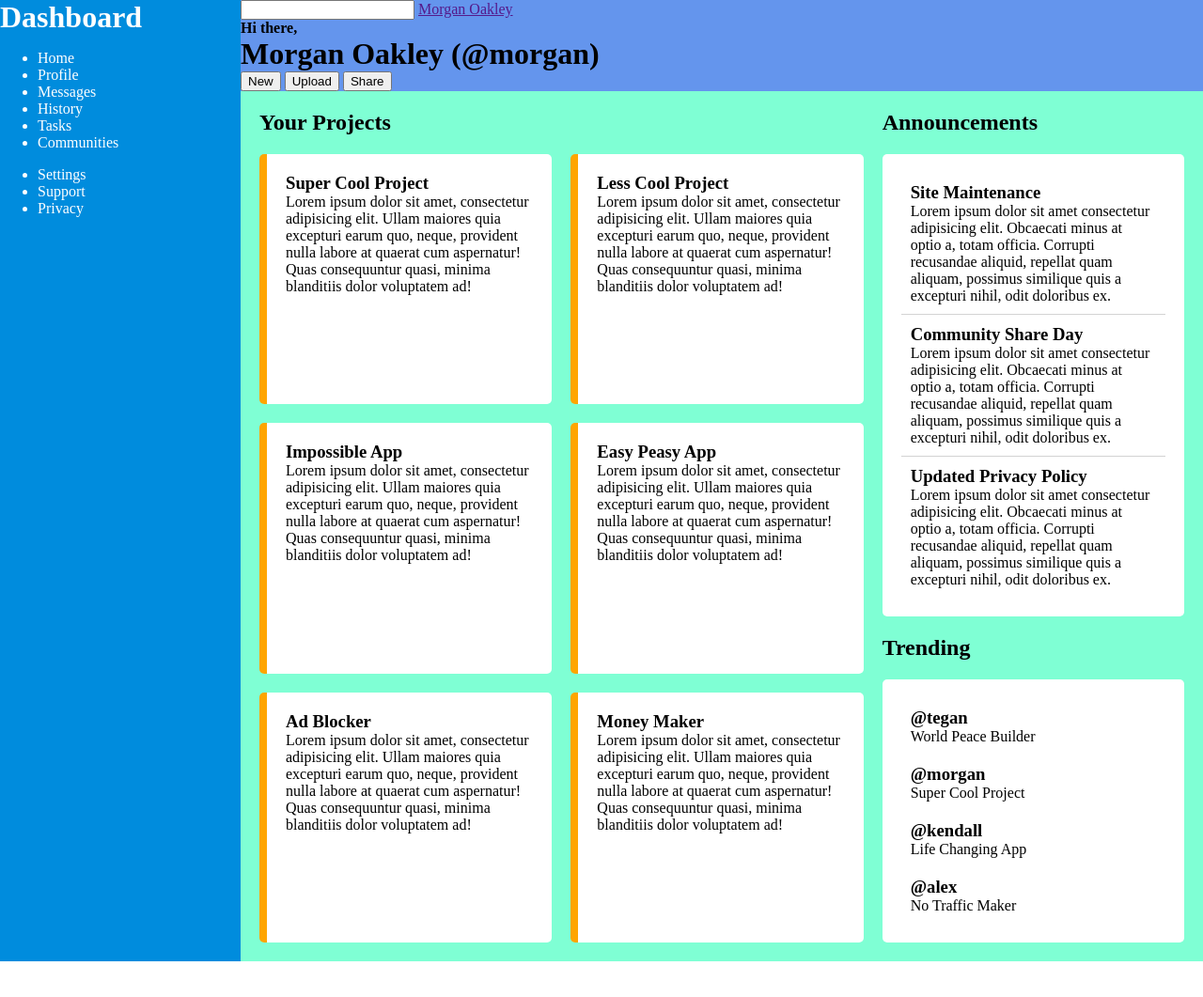
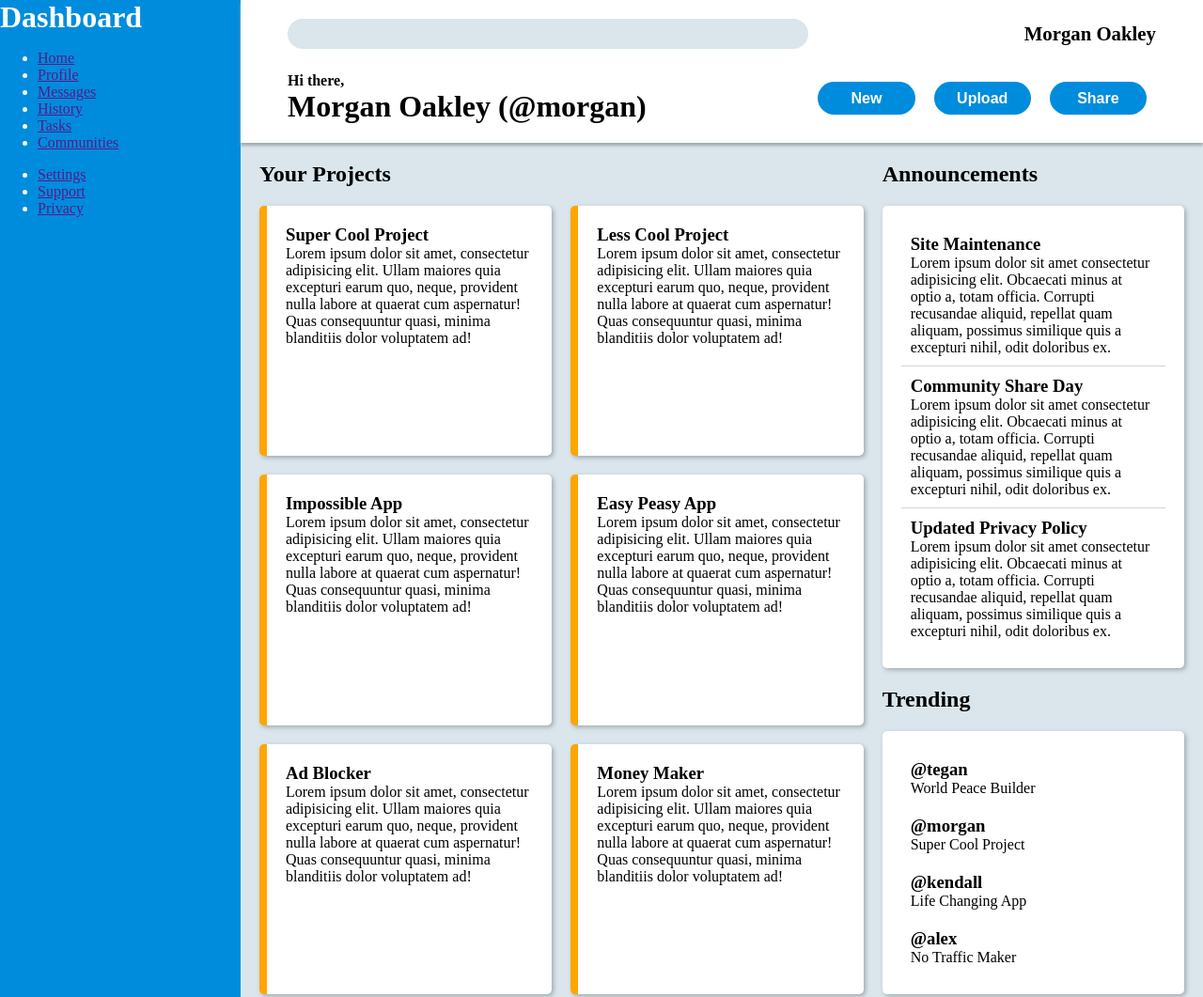
Before and after one commit to quaminh/odin-dashboard, a plain HTML site: page index.html in a window 1280 px wide. Shown: the top 1061 px of the page at 94% size. Before the commit the page ends 1023 px from the top, so only its background shows below. Drawn offline with Linux system fonts and the light colour scheme.

Commit message:
Style header

```diff
--- a/index.html
+++ b/index.html
@@ -11,17 +11,17 @@
         <div class="sidebar">
             <h1>Dashboard</h1>
             <ul>
-                <li>Home</li>
-                <li>Profile</li>
-                <li>Messages</li>
-                <li>History</li>
-                <li>Tasks</li>
-                <li>Communities</li>
+                <li><a href="">Home</a></li>
+                <li><a href="">Profile</a></li>
+                <li><a href="">Messages</a></li>
+                <li><a href="">History</a></li>
+                <li><a href="">Tasks</a></li>
+                <li><a href="">Communities</a></li>
             </ul>
             <ul>
-                <li>Settings</li>
-                <li>Support</li>
-                <li>Privacy</li>
+                <li><a href="">Settings</a></li>
+                <li><a href="">Support</a></li>
+                <li><a href="">Privacy</a></li>
             </ul>
         </div>
         <div class="header">
@@ -30,11 +30,15 @@
                 <a href="">Morgan Oakley</a>
             </div>
             <div class="bottom">
-                <h1 class="small">Hi there,</h1>
-                <h1>Morgan Oakley (@morgan)</h1>
-                <button>New</button>
-                <button>Upload</button>
-                <button>Share</button>
+                <div class="greeting">
+                    <h1 class="small">Hi there,</h1>
+                    <h1>Morgan Oakley (@morgan)</h1>
+                </div>
+                <div class="button-list">
+                    <button>New</button>
+                    <button>Upload</button>
+                    <button>Share</button>
+                </div>
             </div>
         </div>
         <div class="main-content">
--- a/styles.css
+++ b/styles.css
@@ -1,5 +1,6 @@
 :root {
     --primary-color: rgb(0, 140, 221);
+    --light-color: rgb(218, 230, 236);
 }
 
 body, h1, h2, h3, p {
@@ -16,7 +17,66 @@ h1.small {
 }
 
 .header {
-    background-color: cornflowerblue;
+    background-color: white;
+    padding: 20px 50px;
+    position: relative;
+    box-shadow: 0px 3px 3px rgb(159, 170, 172);
+}
+
+.header input {
+    background-color: var(--light-color);
+    border: none;
+    border-radius: 50px;
+    padding: 5px 15px;
+    font-size: 1.2rem;
+}
+
+.header > .top {
+    margin-bottom: 25px;
+    display: grid;
+    grid-template-columns: 1.5fr 1fr;
+}
+
+.header > .top > a {
+    justify-self: end;
+    align-self: center;
+    color: black;
+    font-size: 1.3rem;
+    font-weight: bold;
+    text-decoration: none;
+}
+.header > .top > a:hover {
+    text-decoration: underline;
+}
+.header > .top > a:active {
+    color: rgb(124, 124, 124);
+}
+
+.header > .bottom {
+    display: grid;
+    grid-template-columns: 1.5fr 1fr;
+}
+
+.header .button-list {
+    display: grid;
+    grid-template-columns: 1fr 1fr 1fr;
+}
+
+.header button {
+    margin: 10px;
+    color: white;
+    font-size: 1rem;
+    font-weight: bold;
+    background-color: var(--primary-color);
+    border: none;
+    border-radius: 50px;
+    cursor: pointer;
+}
+.header button:hover {
+    background-color: rgb(0, 158, 221);
+}
+.header button:active {
+    background-color: rgb(10, 176, 241);
 }
 
 .sidebar {
@@ -26,7 +86,7 @@ h1.small {
 }
 
 .main-content {
-    background-color: aquamarine;
+    background-color: var(--light-color);
     padding: 20px;
     display: grid;
     grid-template-columns: 2fr 1fr;
@@ -44,15 +104,18 @@ h1.small {
     grid-column: 1 / 3;
 }
 
+.card, .info-list, .project-list {
+    background-color: white;
+    box-shadow: 2px 2px 5px rgb(159, 170, 172);
+}
+
 .card {
-    background-color: white;
     padding: 20px;
     border-radius: 5px;
     border-left: 8px orange solid;
 }
 
 .info-list, .project-list {
-    background-color: white;
     border-radius: 5px;
     padding: 20px;
 }
```
